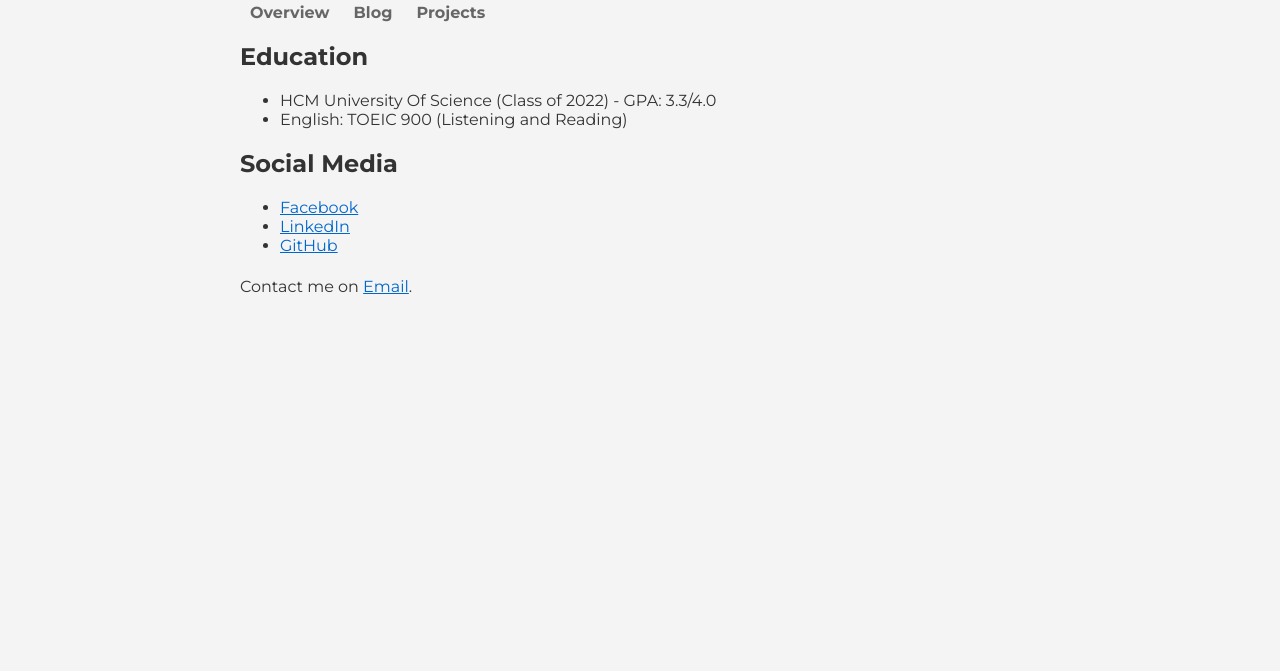
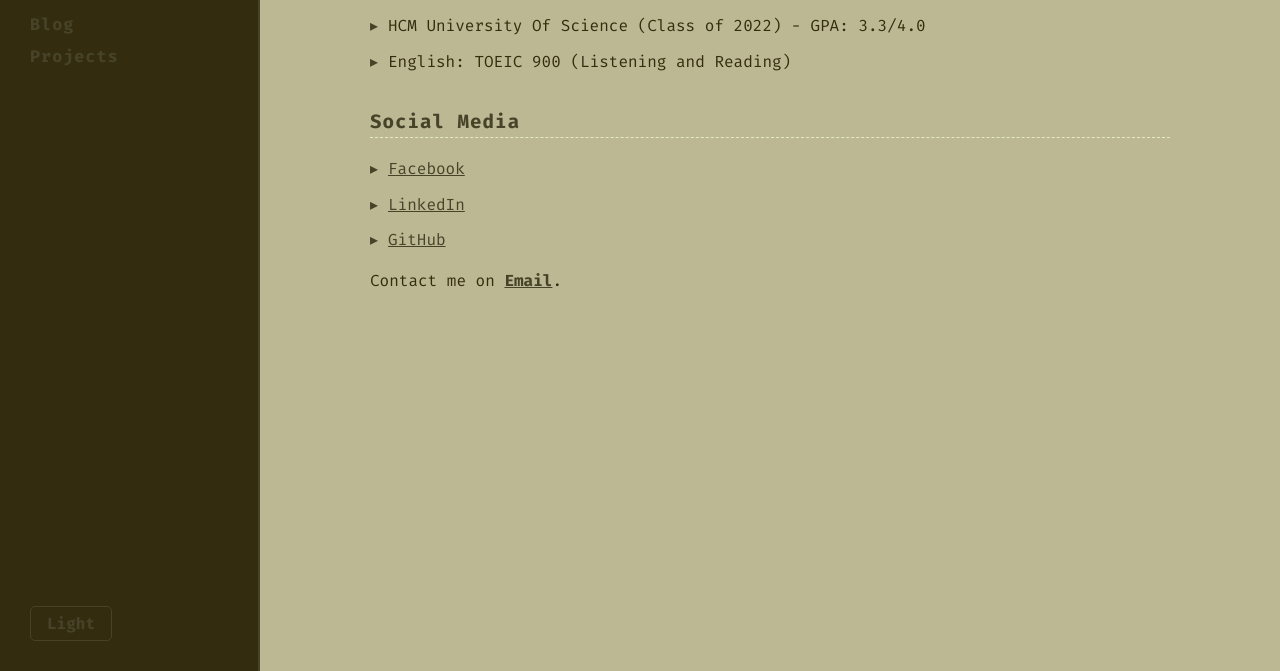
Before and after one commit to theAbyssOfTime2004/theAbyssOfTime2004.github.io, a plain HTML site: page index.html in a window 1280 px wide. Shown: the part 129-800 px from the top of the page. Drawn offline with Linux system fonts and the light colour scheme.

Commit message:
change style

```diff
--- a/index.html
+++ b/index.html
@@ -1,105 +1,232 @@
 <!DOCTYPE html>
 <html lang="en">
 <head>
-  <link href="https://fonts.googleapis.com/css2?family=Montserrat:wght@400;700&display=swap" rel="stylesheet">
   <meta charset="UTF-8" />
   <meta name="viewport" content="width=device-width, initial-scale=1.0" />
   <title>TheAbyssOfTime</title>
+  <link href="https://fonts.googleapis.com/css2?family=Fira+Mono:wght@400;700&display=swap" rel="stylesheet">
   <style>
+    :root {
+      --bg-dark: #332c0f;         /* Embered Earth */
+      --bg-light: #bcb893;        /* Pale Jade */
+      --accent: #e6eabf;          /* Mossy Green (used as accent for contrast) */
+      --accent-dark: #474329;     /* Forest Canopy */
+      --text-dark: #e6eabf;       /* Mossy Green (for text on dark bg) */
+      --text-light: #332c0f;      /* Embered Earth (for text on light bg) */
+      --sidebar-width: 260px;
+    }
     body {
-      background-color: #000;
-      color: #fff;
-      font-family: 'Montserrat', sans-serif;
-      text-align: left;
-      padding: 50px;
+      margin: 0;
+      font-family: 'Fira Mono', monospace;
+      background: var(--bg-dark);
+      color: var(--text-dark);
+      min-height: 100vh;
+      display: flex;
+      transition: background 0.3s, color 0.3s;
+    }
+    .sidebar {
+      width: var(--sidebar-width);
+      background: var(--accent-dark);
+      padding: 40px 30px 0 30px;
+      min-height: 100vh;
+      box-sizing: border-box;
+      display: flex;
+      flex-direction: column;
+      align-items: flex-start;
+      border-right: 2px solid var(--accent);
+    }
+    .sidebar h1 {
+      background: var(--accent);
+      color: var(--accent-dark);
+      padding: 8px 18px;
+      border-radius: 6px;
+      font-size: 1.3em;
+      font-weight: bold;
+      margin: 0 0 30px 0;
+      letter-spacing: 1px;
+      display: inline-block;
+    }
+    nav {
+      display: flex;
+      flex-direction: column;
+      gap: 12px;
+      margin-bottom: 40px;
+    }
+    nav a {
+      color: var(--accent);
+      text-decoration: none;
+      font-weight: bold;
+      font-size: 1.05em;
+      letter-spacing: 1px;
+      transition: color 0.2s;
+    }
+    nav a:hover {
+      color: var(--bg-light);
+      text-shadow: 0 0 6px var(--accent);
+    }
+    .theme-button {
+      margin-top: auto;
+      margin-bottom: 30px;
+      padding: 7px 16px;
+      background: transparent;
+      border: 1.5px solid var(--accent);
+      border-radius: 5px;
+      color: var(--accent);
+      font-size: 1em;
+      font-family: inherit;
+      cursor: pointer;
+      transition: background 0.2s, color 0.2s;
+    }
+    .theme-button:hover {
+      background: var(--accent);
+      color: var(--accent-dark);
+    }
+    .main-content {
+      flex: 1;
+      padding: 60px 40px 40px 40px;
+      max-width: 800px;
+      margin: 0 auto;
+    }
+    h2 {
+      color: var(--accent);
+      border-bottom: 1.5px dashed var(--accent-dark);
+      padding-bottom: 4px;
+      margin-top: 36px;
+      margin-bottom: 18px;
+      font-size: 1.2em;
+      font-weight: bold;
+      letter-spacing: 1px;
+    }
+    ul, .social-links {
+      list-style: none;
+      padding: 0;
+      margin: 0 0 18px 0;
+    }
+    ul li, .social-links li {
+      margin-bottom: 10px;
+      font-size: 1em;
+      line-height: 1.6;
+      position: relative;
+      padding-left: 18px;
+    }
+    ul li:before, .social-links li:before {
+      content: "▸";
+      color: var(--accent);
+      position: absolute;
+      left: 0;
+      font-size: 1em;
+    }
+    .social-links a, .email-link {
+      color: var(--accent);
+      text-decoration: underline;
+      transition: color 0.2s;
+      word-break: break-all;
+    }
+    .social-links a:hover, .email-link:hover {
+      color: var(--bg-light);
+      text-shadow: 0 0 6px var(--accent);
+    }
+    .email-link {
+      font-weight: bold;
+    }
+    /* Light theme overrides */
+    body.light-theme {
+      background: var(--bg-light);
+      color: var(--text-light);
+    }
+    body.light-theme .sidebar {
+      background: var(--bg-dark);
+      border-right: 2px solid var(--accent-dark);
+    }
+    body.light-theme .sidebar h1 {
+      background: var(--accent-dark);
+      color: var(--bg-light);
+    }
+    body.light-theme nav a {
+      color: var(--accent-dark);
+    }
+    body.light-theme nav a:hover {
+      color: var(--accent);
+      text-shadow: 0 0 6px var(--accent-dark);
+    }
+    body.light-theme .theme-button {
+      color: var(--accent-dark);
+      border-color: var(--accent-dark);
+    }
+    body.light-theme .theme-button:hover {
+      background: var(--accent-dark);
+      color: var(--bg-light);
+    }
+    body.light-theme h2 {
+      color: var(--accent-dark);
+      border-bottom: 1.5px dashed var(--accent);
+    }
+    body.light-theme ul li:before,
+    body.light-theme .social-links li:before {
+      color: var(--accent-dark);
+    }
+    body.light-theme .social-links a,
+    body.light-theme .email-link {
+      color: var(--accent-dark);
+    }
+    body.light-theme .social-links a:hover,
+    body.light-theme .email-link:hover {
+      color: var(--accent);
+      text-shadow: 0 0 6px var(--accent-dark);
+    }
+    @media (max-width: 900px) {
+      .main-content {
+        padding: 40px 10px 20px 10px;
+      }
+      .sidebar {
+        padding: 30px 10px 0 10px;
+        width: 170px;
+      }
+    }
+    @media (max-width: 700px) {
+      body {
+        flex-direction: column;
+      }
+      .sidebar {
+        width: 100%;
+        flex-direction: row;
+        align-items: center;
+        justify-content: space-between;
+        border-right: none;
+        border-bottom: 2px solid var(--accent);
+        padding: 18px 10px 10px 10px;
+      }
+      .sidebar nav {
+        flex-direction: row;
+        gap: 18px;
+        margin-bottom: 0;
+      }
+      .theme-button {
         margin: 0;
       }
-
-    h1, h2 {
-      font-weight: bold;
+      .main-content {
+        padding: 24px 8px 10px 8px;
       }
-
-    nav a {
-      margin: 0 10px;
-      color: #ccc;
-      font-weight: bold;
-      text-decoration: none;
-    }
-
-    nav a:hover {
-      color: #fff;
-    }
-
-    p {
-      margin: 20px 0;
-      line-height: 1.5;
-    }
-    .social-links a {
-      color: #00f;
-      text-decoration: underline;
-    }
-    .email-link {
-      color: #00f;
-      text-decoration: underline;
-    }
-
-    .container {
-      max-width: 800px;
-      margin: auto;
-    }
-
-    .theme-button {
-      position: fixed;
-      top: 20px;
-      right: 20px;
-      padding: 8px 12px;
-      background: transparent;
-      border: 1px solid #ccc;
-      border-radius: 4px;
-      font-size: 16px;
-      cursor: pointer;
-    }
-
-    .dark-theme .theme-button{
-      color: #fff;
-    }
-    .light-theme {
-      background-color: #f4f4f4;
-      color: #333;
-    }
-    .light-theme nav a {
-      color: #666;
-    }
-    .light-theme nav a:hover {
-      color: #333;
-    }
-    .light-theme .social-links a {
-      color: #0066cc;
-    }
-    .light-theme .email-link {
-      color: #0066cc;
-    }
-    .light-theme .theme-button {
-      color: #222;
     }
   </style>
 </head>
 <body>
-  <div class="container">
+  <aside class="sidebar">
     <h1>TheAbyssOfTime</h1>
     <nav>
       <a href="index.html">Overview</a>
       <a href="Blog/index.html">Blog</a>
       <a href="Projects/index.html">Projects</a>
     </nav>
-    <button id="theme-toggle" class="theme-button">☀️</button>
-
+    <button id="theme-toggle" class="theme-button" title="Toggle theme">🌙</button>
+  </aside>
+  <main class="main-content">
     <h2>Education</h2>
     <ul>
-    <li> HCM University Of Science (Class of 2022) - GPA: 3.3/4.0</li>
-    <li> English: TOEIC 900 (Listening and Reading)</li>
+      <li>HCM University Of Science (Class of 2022) - GPA: 3.3/4.0</li>
+      <li>English: TOEIC 900 (Listening and Reading)</li>
     </ul>
-    <h2>Social Media </h2>
+    <h2>Social Media</h2>
     <ul class="social-links">
       <li>
         <a href="https://www.facebook.com/mai.dang.734478/" target="_blank">Facebook</a>
@@ -111,39 +238,28 @@
         <a href="https://github.com/theAbyssOfTime2004" target="_blank">GitHub</a>
       </li>
     </ul>
-
-
     <p>
       Contact me on <a class="email-link" href="mailto:your.email@example.com">Email</a>.
     </p>
-  </div>
+  </main>
   <script>
     const themeToggle = document.getElementById('theme-toggle');
     const prefersDarkScheme = window.matchMedia('(prefers-color-scheme: dark)');
-
-    function updateThemeIcon(isCurrentThemeDark) {
-      themeToggle.innerHTML = isCurrentThemeDark ? '<b>Light</b>' : '<b>Dark</b>';
+    function updateThemeIcon(isDark) {
+      themeToggle.innerHTML = isDark ? '<b>Dark</b>' : '<b>Light</b>';
     }
-
-    // Check system preference or localStorage
     let currentTheme = localStorage.getItem('theme') ||
       (prefersDarkScheme.matches ? 'dark' : 'light');
-
     if (currentTheme === 'light') {
       document.body.classList.add('light-theme');
-  document.body.classList.remove('dark-theme');
-  updateThemeIcon(false); // Current theme is light
-} else { // currentTheme is 'dark'
+      updateThemeIcon(false);
+    } else {
       document.body.classList.remove('light-theme');
-  document.body.classList.add('dark-theme');
-  updateThemeIcon(true);  // Current theme is dark
+      updateThemeIcon(true);
     }
-
     themeToggle.addEventListener('click', () => {
       const isNowLight = document.body.classList.toggle('light-theme');
-  document.body.classList.toggle('dark-theme', !isNowLight);
-  const isNowDark = !isNowLight;
-  updateThemeIcon(isNowDark);
+      updateThemeIcon(!isNowLight);
       localStorage.setItem('theme', isNowLight ? 'light' : 'dark');
     });
   </script>
```
Lines whose indentation alone changed are shown as unchanged.
